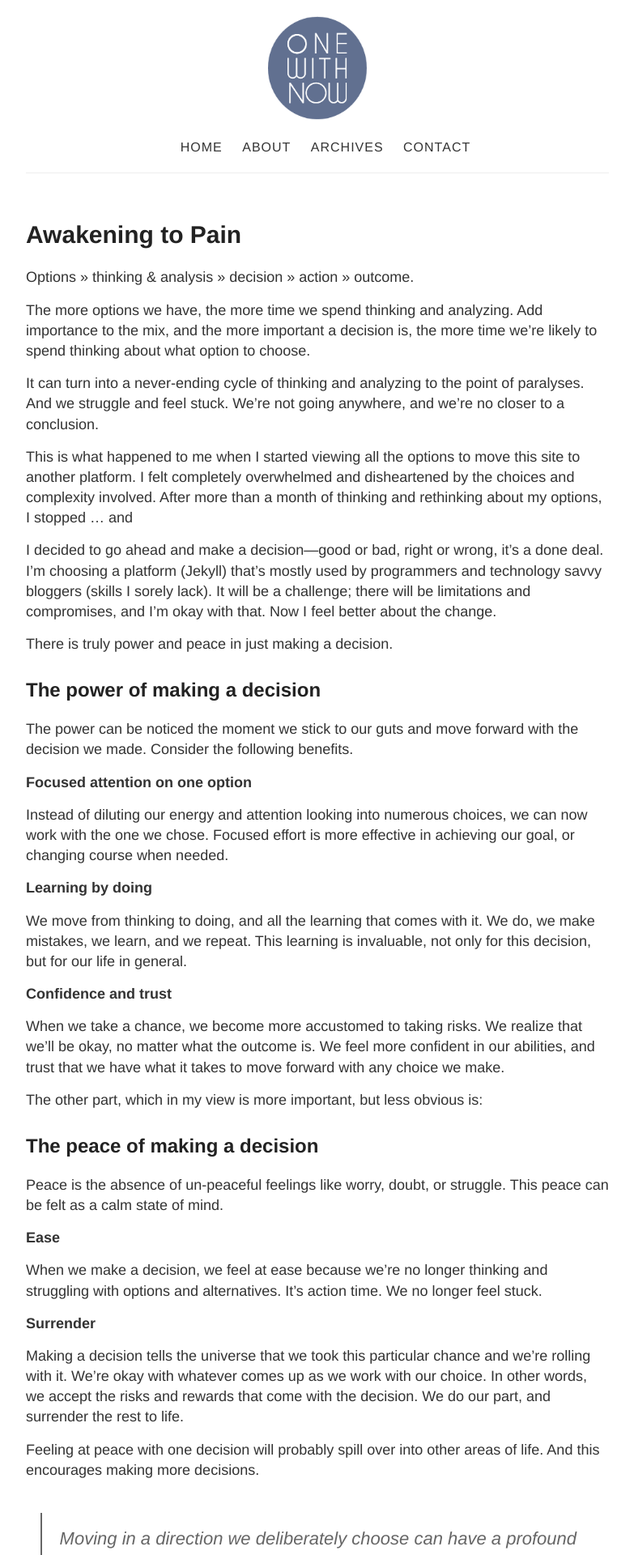
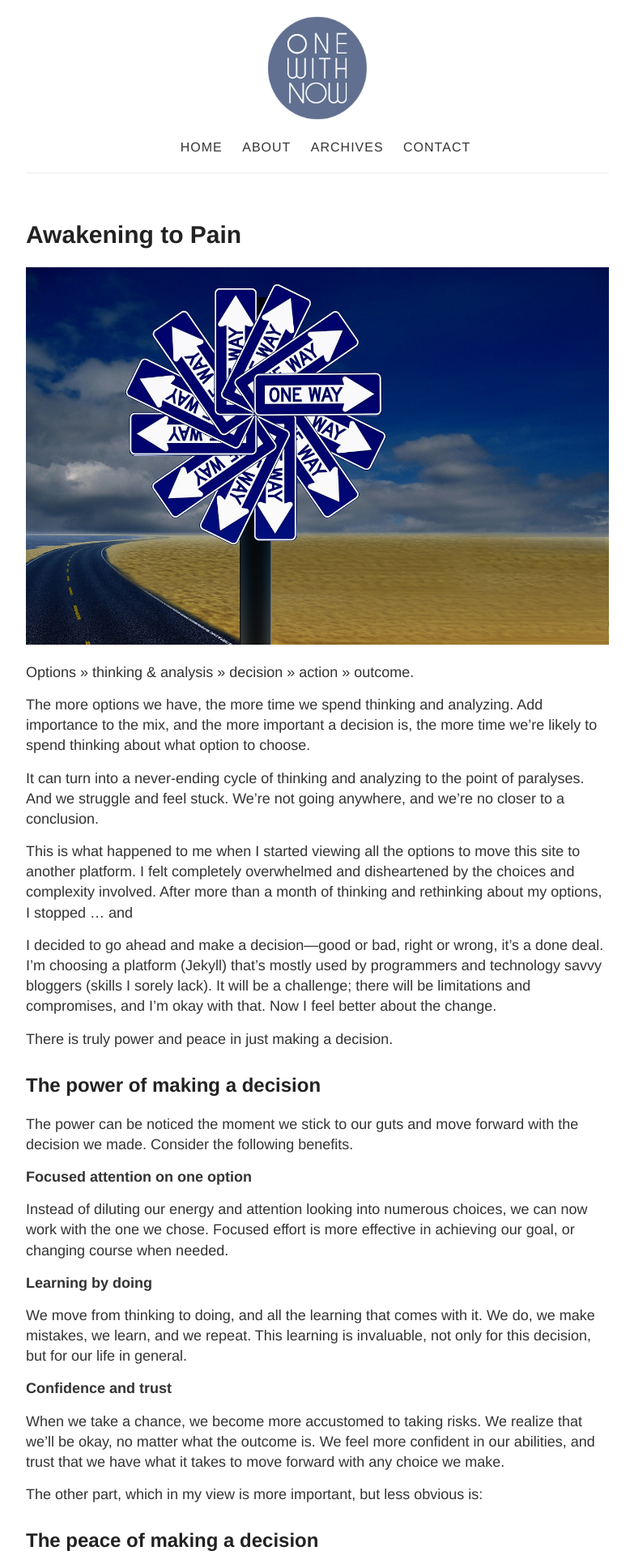
Before and after one commit to onewithnow/onewithnow.github.io, a Jekyll site: the page built from _posts/2015-07-31-decide.md, in a window 1280 px wide. Shown: the top 1920 px of the page at 81% size, without its empty margins (248-1031 px from the left). Built offline with Jekyll 4.4.1, drawn with Linux system fonts in a browser that asks for light colours; Markdown is read by kramdown in place of the engine named in the settings.

Commit message:
add image to post

```diff
--- a/_posts/2015-07-31-decide.md
+++ b/_posts/2015-07-31-decide.md
@@ -4,6 +4,8 @@ title: Awakening to Pain
 author: Manal Ghosain
 categories: productivity
 ---
+
+![Decision](/images/decisions.jpg)
 
 Options >> thinking & analysis >> decision >> action >> outcome.
 
```
Also changed, not shown: images/decisions.jpg (added).
